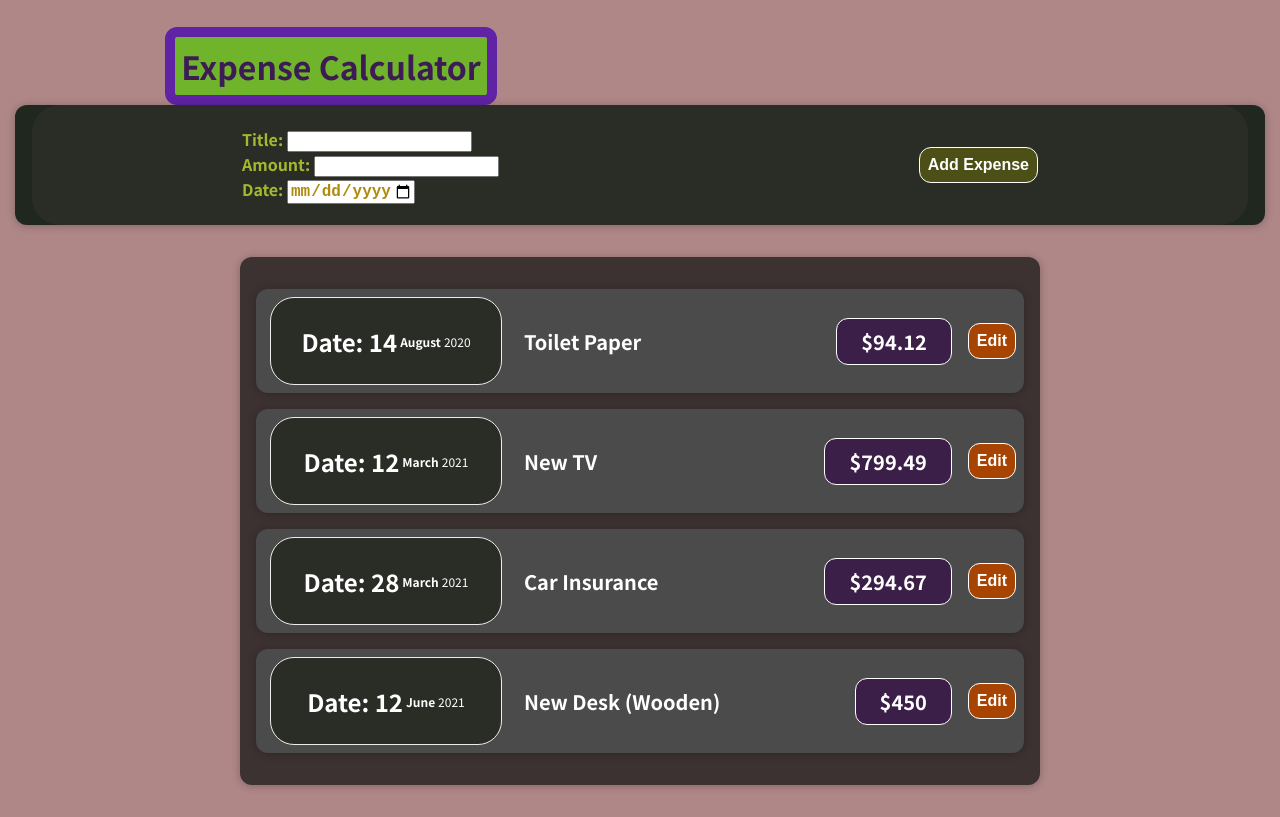
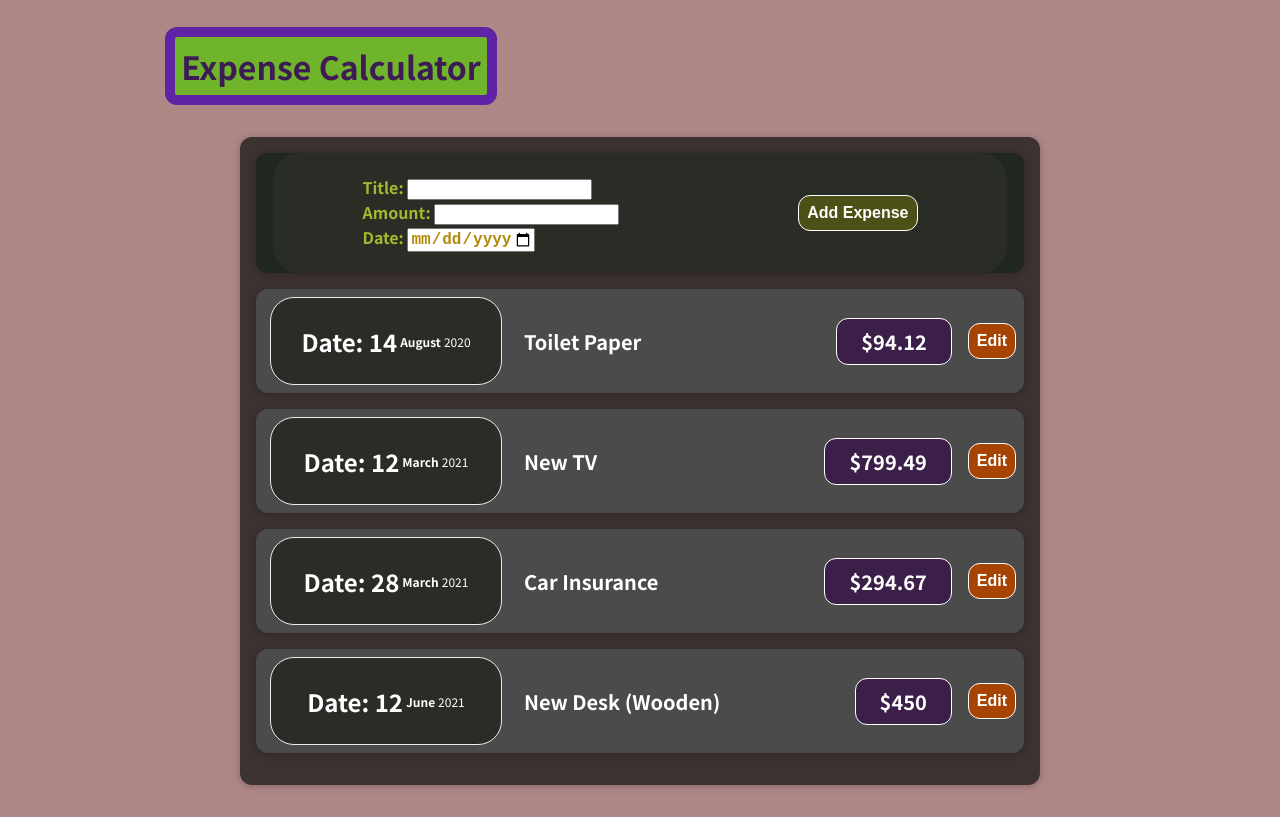
Before and after one commit to nemasisgtx/storage-02-localstorage, a React (Create React App) app: page / in a window 1280 px wide. Built offline with nearby package versions, Linux system fonts and the light colour scheme.

Commit message:
Debug Trial

```diff
--- a/src/App.js
+++ b/src/App.js
@@ -34,7 +34,7 @@ function App() {
   return (
     <div className="app-body">
       <h2 className="exp-calulator-name">Expense Calculator</h2>
-      <NewExpense onAddExpense={addExpenseHandler} />
+      {/* <NewExpense onAddExpense={addExpenseHandler} /> */}
       <Expenses items={expenses} />
     </div>
   );
--- a/src/components/Expenses/Expenses.js
+++ b/src/components/Expenses/Expenses.js
@@ -6,7 +6,7 @@ import ExpenseForm from "../NewExpense/ExpenseForm";
 function Expenses(props) {
   return (
     <Card className= " expenses">
-      {/* <ExpenseForm></ExpenseForm> */}
+      <ExpenseForm></ExpenseForm>
       <ExpenseItem
         title={props.items[0].title}
         amount={props.items[0].amount}
```
